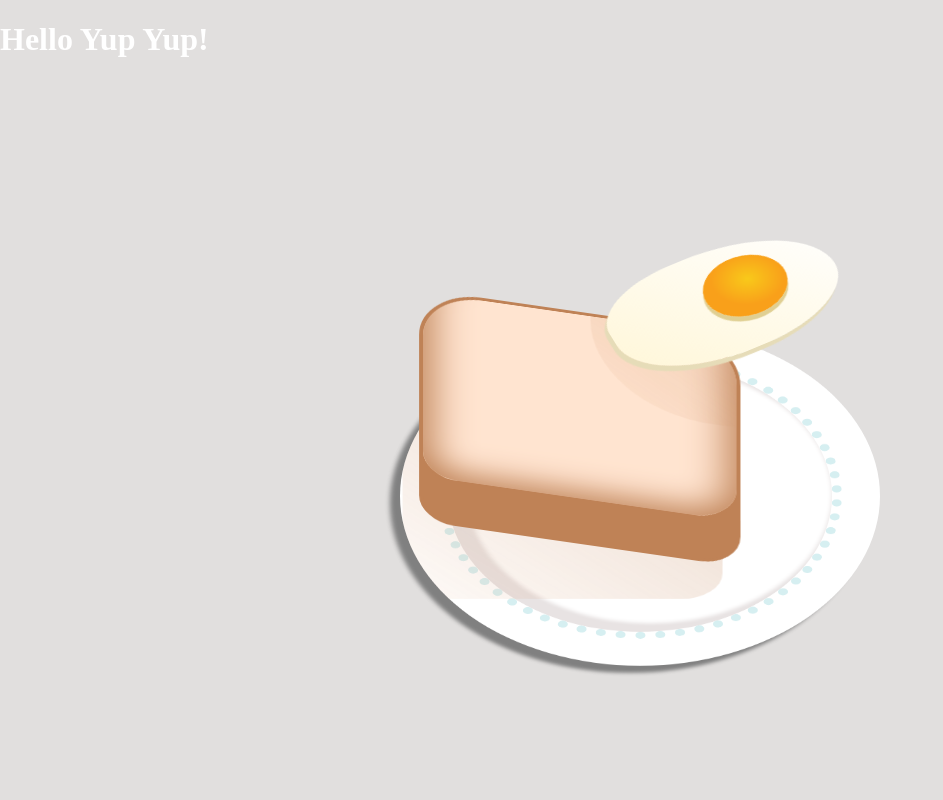
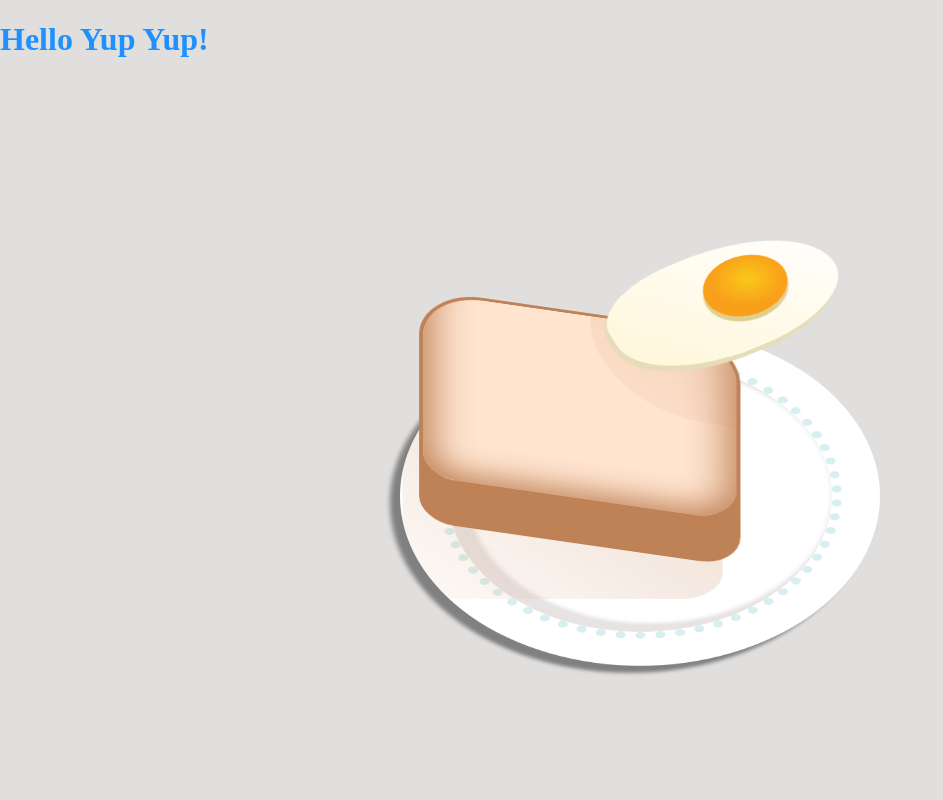
Before and after one commit to dkt2/Kool-Kids-On-the-Block, a plain HTML site: page index.html in a window 1280 px wide. Shown: the top 800 px of the page, without its empty margins (0-943 px from the left). Drawn offline with Linux system fonts and the light colour scheme.

Commit message:
Update index.html

```diff
--- a/index.html
+++ b/index.html
@@ -223,7 +223,7 @@
     <!-- by adding in the <style> you can change the style or the color of whatever you are changing, in this case i am changing the color of the background -->
     <style>
       body {background-color: blue;}
-      h1 {color: white;}
+      h1 {color: DodgerBlue;}
     </style>
     </head>
 
```
